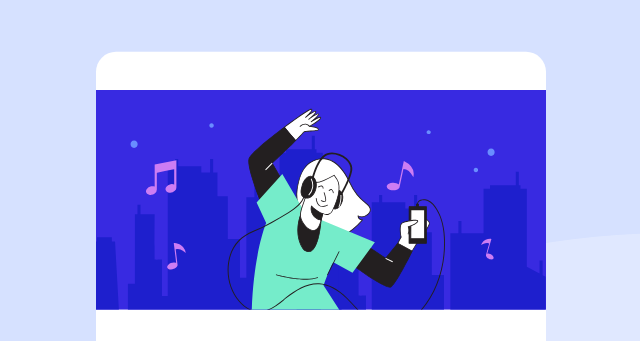
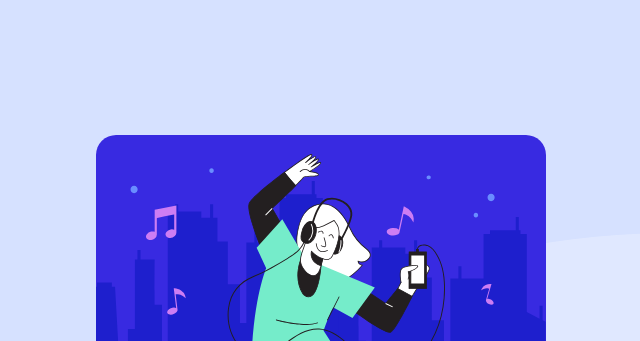
Before and after one commit to prasad-codilar/product-card, a plain HTML site: page index.html in a window 1280 px wide. Shown: the top 341 px of the page, without its empty margins (319-959 px from the left). Drawn offline with Linux system fonts and the light colour scheme.

Commit message:
Update style1.css

```diff
--- a/style1.css
+++ b/style1.css
@@ -24,7 +24,7 @@ body {
   border-radius: 20px;
   overflow: hidden;
   text-align: center;
-padding-top:3%}
+margin-top:5%}
 
 .content {
   padding: 7%; }
```
